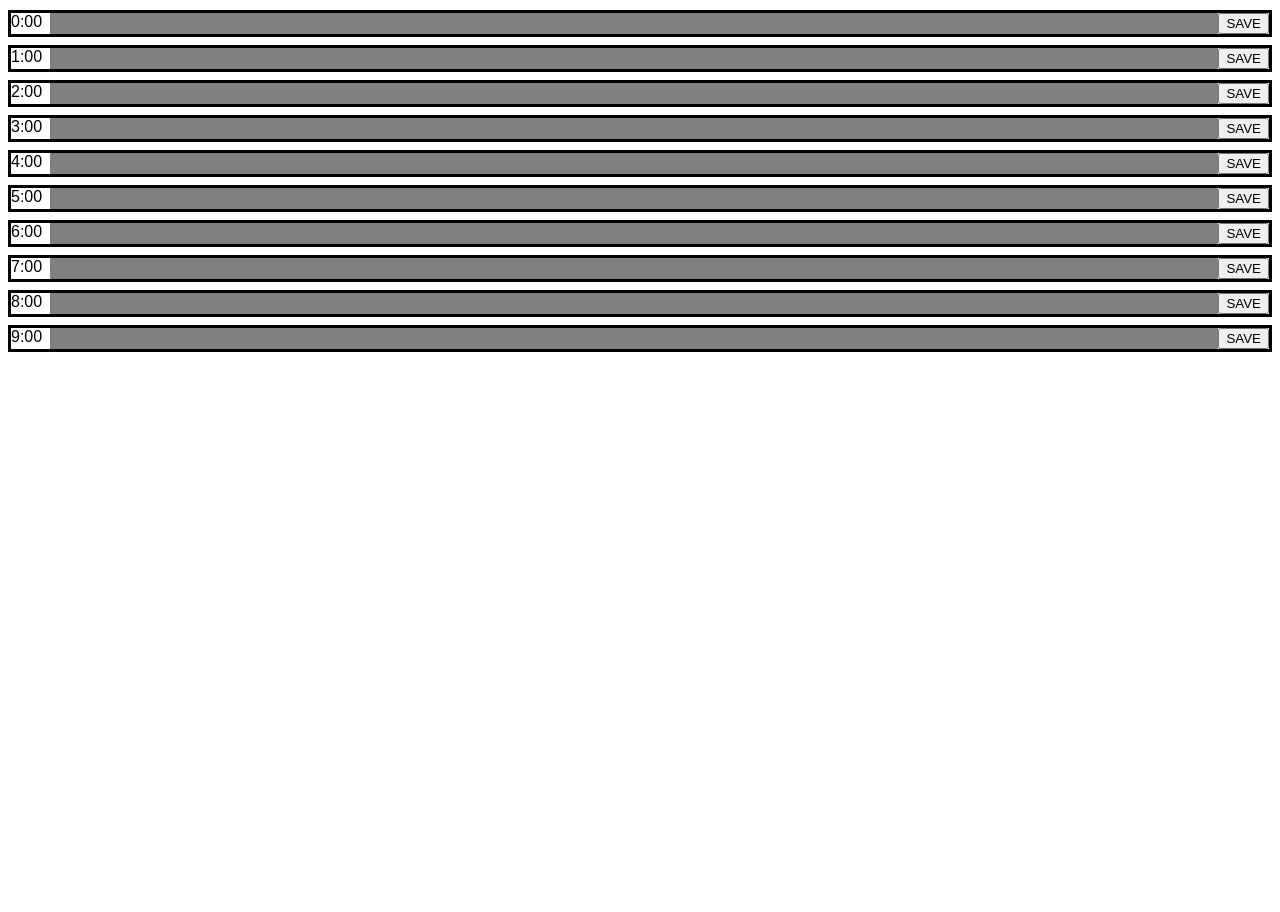
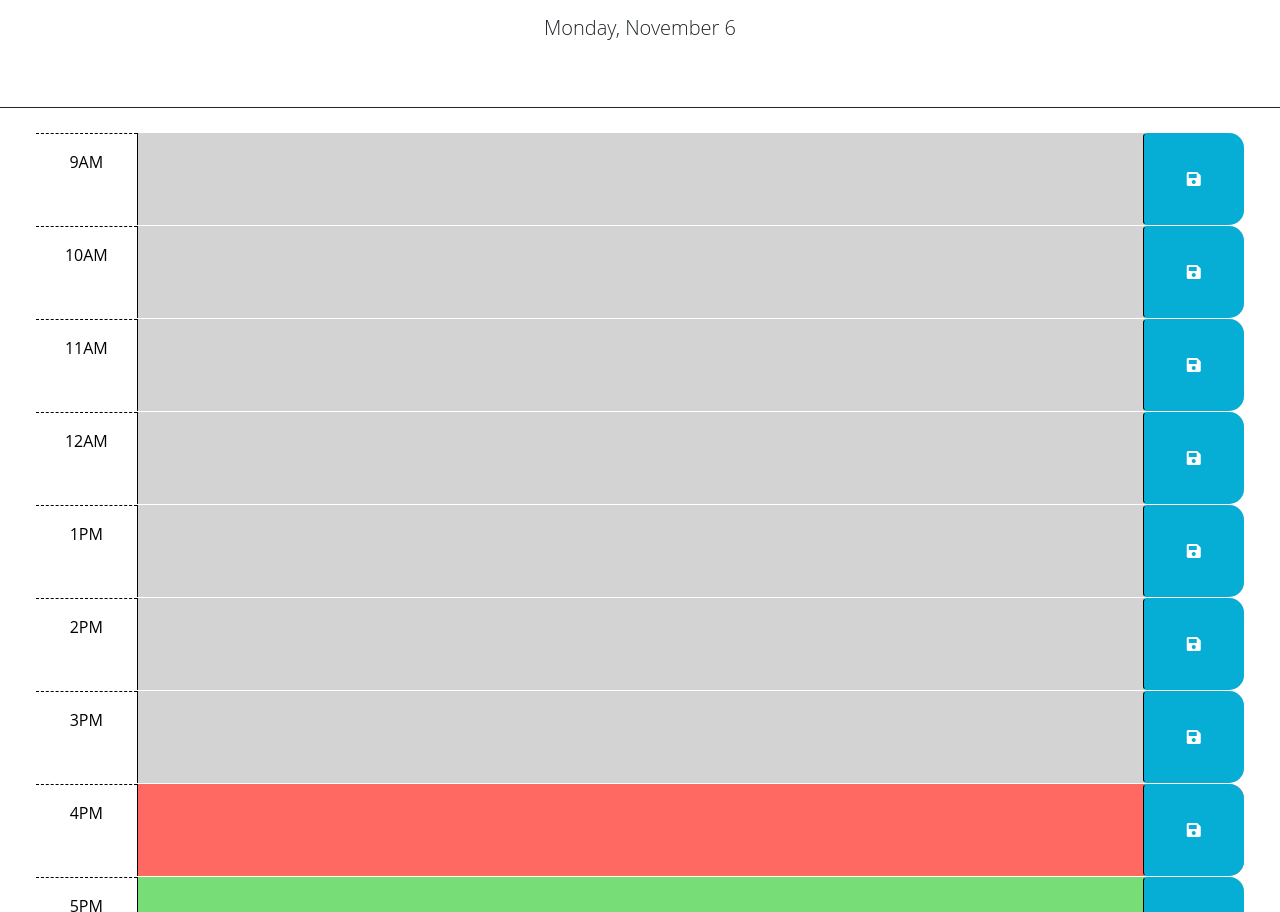
Before and after one commit to raaba241/daily-scheduler, a plain HTML site: page index.html in a window 1280 px wide. Shown: the part 166-1078 px from the top of the page. Before the commit the page ends 800 px from the top, so only its background shows below. Drawn offline with nearby package versions, Linux system fonts and the light colour scheme.

Commit message:
added starter code, and js to make website functional

```diff
--- a/assets/css/style.css
+++ /dev/null
@@ -1,36 +0,0 @@
-*{
-    font-family: sans-serif;
-}
-#past {
-    background-color: grey;
-    width: 100vw;
-    margin-left: 0.5rem;
-    border-style: none;
-}
-
-#now {
-    background-color: red
-}
-
-#future {
-    background-color: green;
-}
-
-#container {
-    display:flex;
-    flex-direction: row;
-    border-style: solid;
-    border-color: black;
-    margin-bottom: 0.5rem;
-
-}
-
-h1 {
-    display:flex;
-    justify-content: center;
-}
-
-h2 {
-    display:flex;
-    justify-content: center;
-}
--- a/assets/js/script.js
+++ /dev/null
@@ -1,16 +0,0 @@
-var titleDay = dayjs();
-var hour = dayjs().format('H')
-$('#todayDate').text(titleDay.format('dddd, MMMM D '))
-
-for(var x = 0; x <= 9; x++){
-
-    if (x < hour){
-        var tomato = $('body').append('<div id="container">'+'  '+x+':00'+'<input id="past">'+'</input>'+'<button>SAVE</button>'+'</div>');
-    }
-    else if (x == hour){
-        var tomato = $('body').append('<div id="now">'+' '+x+':00'+'</div>');
-    }
-    else if (x > hour){
-        var tomato = $('body').append('<div id="future">'+x+':00'+'</div>');
-    }
-}
--- a/index.html
+++ b/index.html
@@ -2,26 +2,126 @@
 <html lang="en">
 
 <head>
-    <meta charset="UTF-8">
-    <meta name="viewport" content="width=device-width, initial-scale=1.0">
-    <title>Document</title>
-    <link rel="stylesheet" href="./assets/css/style.css">
-    <script
-      src="https://cdn.jsdelivr.net/npm/dayjs@1.11.3/dayjs.min.js"
-      integrity="sha256-iu/zLUB+QgISXBLCW/mcDi/rnf4m4uEDO0wauy76x7U="
-      crossorigin="anonymous"
-    ></script>
-    <script src="https://code.jquery.com/jquery-3.7.1.slim.min.js"
-    integrity="sha256-kmHvs0B+OpCW5GVHUNjv9rOmY0IvSIRcf7zGUDTDQM8=" crossorigin="anonymous"></script>
-
+  <meta charset="UTF-8" />
+  <meta name="viewport" content="width=device-width, initial-scale=1.0" />
+  <meta http-equiv="X-UA-Compatible" content="ie=edge" />
+  <link href="https://cdn.jsdelivr.net/npm/bootstrap@5.1.3/dist/css/bootstrap.min.css" rel="stylesheet"
+    integrity="sha384-1BmE4kWBq78iYhFldvKuhfTAU6auU8tT94WrHftjDbrCEXSU1oBoqyl2QvZ6jIW3" crossorigin="anonymous" />
+  <link rel="stylesheet" href="https://use.fontawesome.com/releases/v5.8.1/css/all.css"
+    integrity="sha384-50oBUHEmvpQ+1lW4y57PTFmhCaXp0ML5d60M1M7uH2+nqUivzIebhndOJK28anvf" crossorigin="anonymous" />
+  <link href="https://fonts.googleapis.com/css2?family=Fira+Sans:wght@400;700&display=swap" rel="stylesheet" />
+  <link rel="stylesheet" href="style.css" />
+  <title>Work Day Scheduler</title>
 </head>
 
 <body>
-    <h1>Daily Scheduler</h1>
-    <h2>This is just a simple website made to help you keep track of your day!</h2>
-    <h2 id="todayDate"></h2>
-    <script src="/assets/js/script.js"></script>
+  <header class="p-5 mb-4 text-center border-bottom border-dark">
+    <h1 class="display-3">Work Day Scheduler</h1>
+    <p class="lead">A simple calendar app for scheduling your work day</p>
+    <p id="currentDay" class="lead"></p>
+  </header>
+  <div class="container-fluid px-5">
+    <!-- Use class for "past", "present", and "future" to apply styles to the
+        time-block divs accordingly. The javascript will need to do this by
+        adding/removing these classes on each div by comparing the hour in the
+        id to the current hour. The html provided below is meant to be an example
+        demonstrating how the css provided can be leveraged to create the
+        desired layout and colors. The html below should be removed or updated
+        in the finished product. Remember to delete this comment once the
+        code is implemented.
+        -->
 
+    <!-- Example of a past time block. The "past" class adds a gray background color. -->
+    <div id="hour-9" class="row time-block">
+      <div class="col-2 col-md-1 hour text-center py-3">9AM</div>
+      <textarea class="col-8 col-md-10 description" rows="3"> </textarea>
+      <button class="btn saveBtn col-2 col-md-1" aria-label="save">
+        <i class="fas fa-save" aria-hidden="true"></i>
+      </button>
+    </div>
+
+    <!-- Example of a present time block. The "present" class adds a red background color. -->
+    <div id="hour-10" class="row time-block">
+      <div class="col-2 col-md-1 hour text-center py-3">10AM</div>
+      <textarea class="col-8 col-md-10 description" rows="3"> </textarea>
+      <button class="btn saveBtn col-2 col-md-1" aria-label="save">
+        <i class="fas fa-save" aria-hidden="true"></i>
+      </button>
+    </div>
+
+    <!-- Example of a future time block. The "future" class adds a green background color. -->
+    <div id="hour-11" class="row time-block">
+      <div class="col-2 col-md-1 hour text-center py-3">11AM</div>
+      <textarea class="col-8 col-md-10 description" rows="3"> </textarea>
+      <button class="btn saveBtn col-2 col-md-1" aria-label="save">
+        <i class="fas fa-save" aria-hidden="true"></i>
+      </button>
+    </div>
+
+    <!-- Example of a future time block. The "future" class adds a green background color. -->
+    <div id="hour-12" class="row time-block">
+      <div class="col-2 col-md-1 hour text-center py-3">12AM</div>
+      <textarea class="col-8 col-md-10 description" rows="3"> </textarea>
+      <button class="btn saveBtn col-2 col-md-1" aria-label="save">
+        <i class="fas fa-save" aria-hidden="true"></i>
+      </button>
+    </div>
+
+    <!-- Example of a future time block. The "future" class adds a green background color. -->
+    <div id="hour-13" class="row time-block">
+      <div class="col-2 col-md-1 hour text-center py-3">1PM</div>
+      <textarea class="col-8 col-md-10 description" rows="3"> </textarea>
+      <button class="btn saveBtn col-2 col-md-1" aria-label="save">
+        <i class="fas fa-save" aria-hidden="true"></i>
+      </button>
+    </div>
+
+    <!-- Example of a future time block. The "future" class adds a green background color. -->
+    <div id="hour-14" class="row time-block">
+      <div class="col-2 col-md-1 hour text-center py-3">2PM</div>
+      <textarea class="col-8 col-md-10 description" rows="3"> </textarea>
+      <button class="btn saveBtn col-2 col-md-1" aria-label="save">
+        <i class="fas fa-save" aria-hidden="true"></i>
+      </button>
+    </div>
+
+    <!-- Example of a future time block. The "future" class adds a green background color. -->
+    <div id="hour-15" class="row time-block">
+      <div class="col-2 col-md-1 hour text-center py-3">3PM</div>
+      <textarea class="col-8 col-md-10 description" rows="3"> </textarea>
+      <button class="btn saveBtn col-2 col-md-1" aria-label="save">
+        <i class="fas fa-save" aria-hidden="true"></i>
+      </button>
+    </div>
+    <!-- Example of a future time block. The "future" class adds a green background color. -->
+    <div id="hour-16" class="row time-block">
+      <div class="col-2 col-md-1 hour text-center py-3">4PM</div>
+      <textarea class="col-8 col-md-10 description" rows="3"> </textarea>
+      <button class="btn saveBtn col-2 col-md-1" aria-label="save">
+        <i class="fas fa-save" aria-hidden="true"></i>
+      </button>
+    </div>
+    <!-- Example of a future time block. The "future" class adds a green background color. -->
+    <div id="hour-17" class="row time-block">
+      <div class="col-2 col-md-1 hour text-center py-3">5PM</div>
+      <textarea class="col-8 col-md-10 description" rows="3"> </textarea>
+      <button class="btn saveBtn col-2 col-md-1" aria-label="save">
+        <i class="fas fa-save" aria-hidden="true"></i>
+      </button>
+    </div>
+
+
+
+
+
+
+  </div>
+
+  <script src="https://cdnjs.cloudflare.com/ajax/libs/jquery/3.2.1/jquery.min.js"></script>
+  <script src="https://cdn.jsdelivr.net/npm/dayjs@1.11.3/dayjs.min.js"
+    integrity="sha256-iu/zLUB+QgISXBLCW/mcDi/rnf4m4uEDO0wauy76x7U=" crossorigin="anonymous"></script>
+
+  <script src="script.js"></script>
 </body>
 
 </html>
--- /dev/null
+++ b/script.js
@@ -0,0 +1,59 @@
+
+var hour = dayjs().hour()
+$('#currentDay').text(dayjs().format('dddd, MMMM D '));
+// Wrap all code that interacts with the DOM in a call to jQuery to ensure that
+// the code isn't run until the browser has finished rendering all the elements
+// in the html.
+$(function () {
+    $(".saveBtn").on("click", function(){
+        var hour = $(this).parent().attr("id")
+        var text = $(this).siblings(".description").val()
+        localStorage.setItem(hour, text)
+    })
+
+    $("#hour-9 .description").val(localStorage.getItem("hour-9"))
+    $("#hour-10 .description").val(localStorage.getItem("hour-10"))
+    $("#hour-11 .description").val(localStorage.getItem("hour-11"))
+    $("#hour-12 .description").val(localStorage.getItem("hour-12"))
+    $("#hour-13 .description").val(localStorage.getItem("hour-13"))
+    $("#hour-14 .description").val(localStorage.getItem("hour-14"))
+    $("#hour-15 .description").val(localStorage.getItem("hour-15"))
+    $("#hour-16 .description").val(localStorage.getItem("hour-16"))
+    $("#hour-17 .description").val(localStorage.getItem("hour-17"))
+
+    $(".time-block").each(function(){
+        var blockTime = $(this).attr("id").split("-")[1]
+        if(blockTime < hour){
+            $(this).addClass("past")
+        }
+        else if (blockTime == hour){
+            $(this).removeClass("past")
+            $(this).addClass("present")
+        }
+        else {
+            $(this).removeClass("past")
+            $(this).removeClass("present")
+            $(this).addClass("future")
+        }
+    })
+
+
+    // TODO: Add a listener for click events on the save button. This code should
+    // use the id in the containing time-block as a key to save the user input in
+    // local storage. HINT: What does `this` reference in the click listener
+    // function? How can DOM traversal be used to get the "hour-x" id of the
+    // time-block containing the button that was clicked? How might the id be
+    // useful when saving the description in local storage?
+    //
+    // TODO: Add code to apply the past, present, or future class to each time
+    // block by comparing the id to the current hour. HINTS: How can the id
+    // attribute of each time-block be used to conditionally add or remove the
+    // past, present, and future classes? How can Day.js be used to get the
+    // current hour in 24-hour time?
+    //
+    // TODO: Add code to get any user input that was saved in localStorage and set
+    // the values of the corresponding textarea elements. HINT: How can the id
+    // attribute of each time-block be used to do this?
+    //
+    // TODO: Add code to display the current date in the header of the page.
+});
--- /dev/null
+++ b/style.css
@@ -0,0 +1,59 @@
+body {
+    font-family: 'Open Sans', sans-serif;
+    font-size: 16px;
+  }
+
+  textarea {
+    background: transparent;
+    border: none;
+    resize: none;
+    color: #000000;
+    border-left: 1px solid black;
+    padding: 10px;
+  }
+
+  .description {
+    white-space: pre-wrap;
+  }
+
+  .time-block {
+    border-radius: 15px;
+  }
+
+  .row {
+    border-top: 1px solid white;
+  }
+
+  .hour {
+    background-color: #ffffff;
+    color: #000000;
+    border-top: 1px dashed #000000;
+  }
+
+  .past {
+    background-color: #d3d3d3;
+    color: white;
+  }
+
+  .present {
+    background-color: #ff6961;
+    color: white;
+  }
+
+  .future {
+    background-color: #77dd77;
+    color: white;
+  }
+
+  .saveBtn {
+    border-left: 1px solid black;
+    border-top-right-radius: 15px;
+    border-bottom-right-radius: 15px;
+    background-color: #06aed5;
+    color: white;
+  }
+
+  .saveBtn i:hover {
+    font-size: 20px;
+    transition: all 0.3s ease-in-out;
+  }
```
